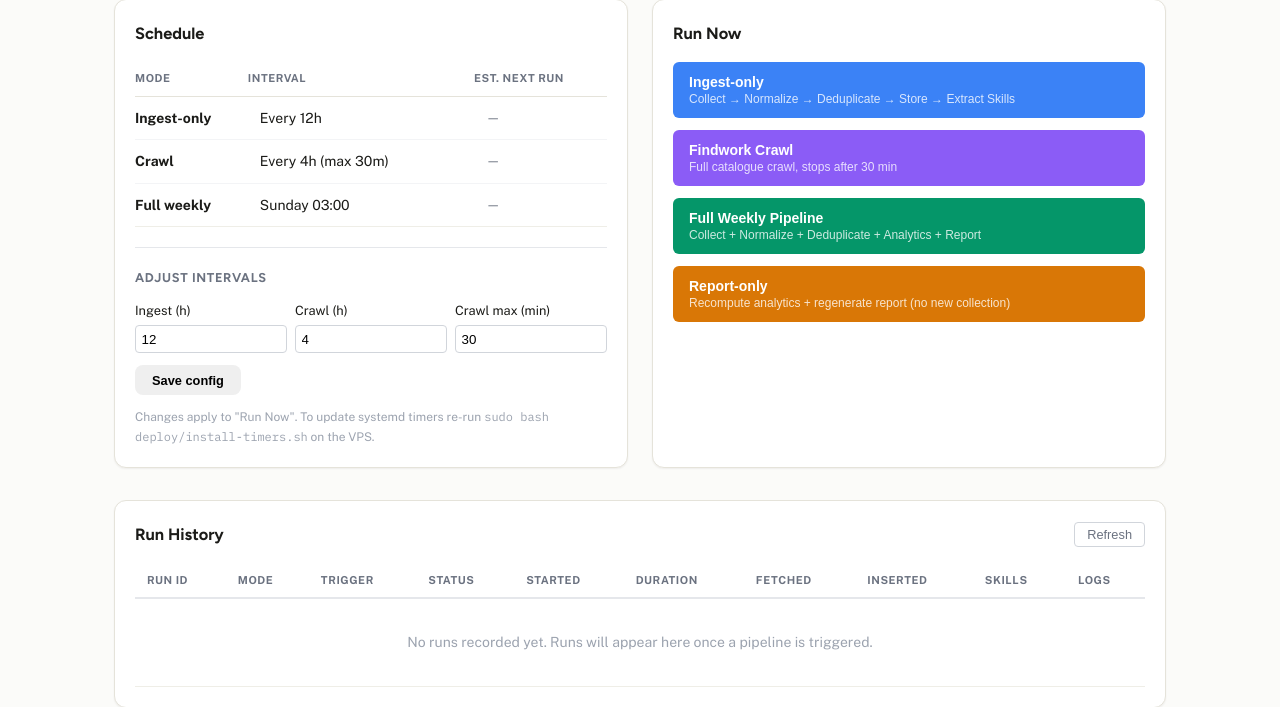
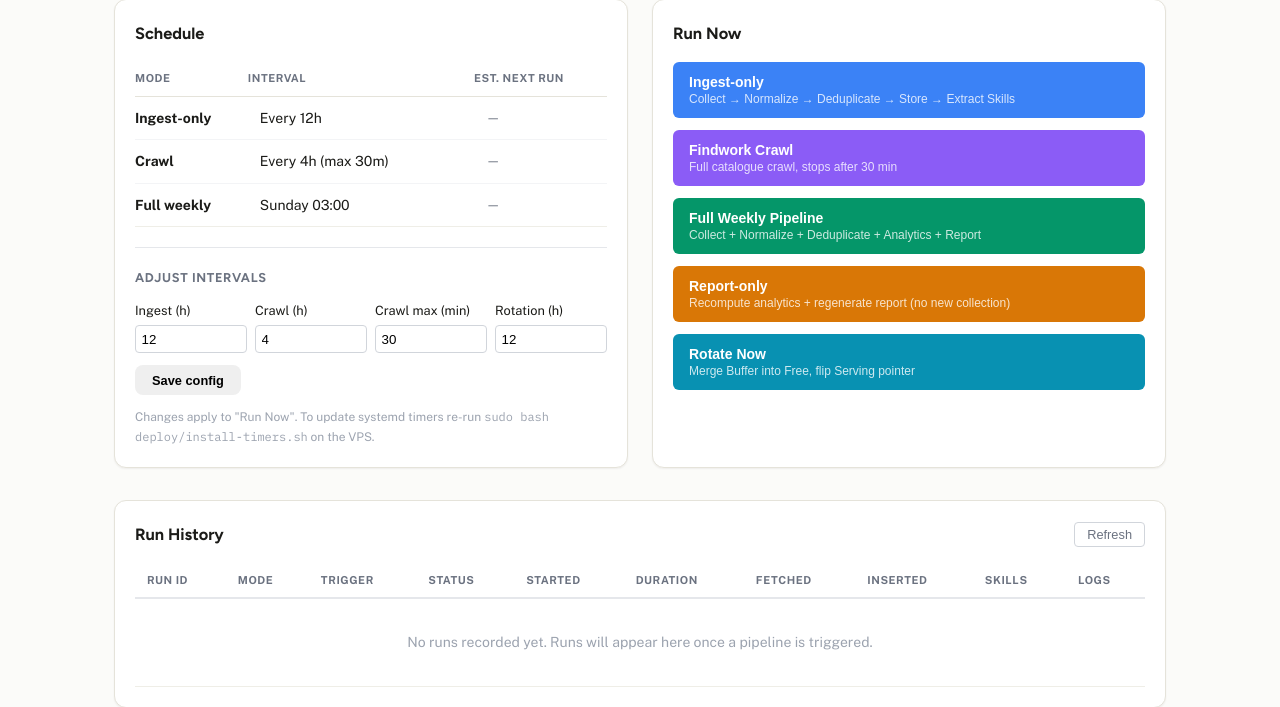
Before and after one commit to mmujtaba0085/job-market-intelligence, a Flask app: page /admin/pipeline in a window 1280 px wide. Shown: the part 181-888 px from the top of the page. Run offline with Flask 3, Linux system fonts and the light colour scheme; the visitor is signed in with stand-in values (Sample User, id 1); data comes from the database, SQL or seed files in the repository; data that the repository does not hold is empty; parts of the project's set-up code (start-up, migrations or seed data) failed here and were passed over.

Commit message:
feat: add Rotate Now button and rotation interval config to admin pipeline UI

```diff
--- a/templates/admin_pipeline.html
+++ b/templates/admin_pipeline.html
@@ -54,7 +54,7 @@
       <!-- Interval config -->
       <form id="config-form" style="margin-top:1.25rem;padding-top:1.25rem;border-top:1px solid #e5e7eb">
         <h4 style="margin:0 0 0.75rem;font-size:0.8rem;text-transform:uppercase;letter-spacing:.05em;color:#6b7280">Adjust Intervals</h4>
-        <div style="display:grid;grid-template-columns:1fr 1fr 1fr;gap:0.5rem;margin-bottom:0.75rem">
+        <div style="display:grid;grid-template-columns:1fr 1fr 1fr 1fr;gap:0.5rem;margin-bottom:0.75rem">
           <label style="font-size:0.8rem">
             Ingest (h)
             <input name="ingest_interval_hours" type="number" min="1" max="168"
@@ -71,6 +71,12 @@
             Crawl max (min)
             <input name="crawl_max_runtime_minutes" type="number" min="5" max="120"
               value="{{ config.crawl_max_runtime_minutes }}"
+              style="width:100%;margin-top:0.25rem;padding:0.35rem;border:1px solid #d1d5db;border-radius:4px">
+          </label>
+          <label style="font-size:0.8rem">
+            Rotation (h)
+            <input name="rotation_max_interval_hours" type="number" min="1" max="72"
+              value="{{ config.rotation_max_interval_hours }}"
               style="width:100%;margin-top:0.25rem;padding:0.35rem;border:1px solid #d1d5db;border-radius:4px">
           </label>
         </div>
@@ -109,6 +115,12 @@
           style="background:#d97706;color:#fff;border:none;border-radius:6px;padding:0.75rem 1rem;cursor:pointer;text-align:left;font-size:0.875rem">
           <strong>Report-only</strong>
           <span style="display:block;font-size:0.75rem;opacity:.8;margin-top:2px">Recompute analytics + regenerate report (no new collection)</span>
+        </button>
+
+        <button onclick="triggerRotate()" class="run-btn"
+          style="background:#0891b2;color:#fff;border:none;border-radius:6px;padding:0.75rem 1rem;cursor:pointer;text-align:left;font-size:0.875rem">
+          <strong>Rotate Now</strong>
+          <span style="display:block;font-size:0.75rem;opacity:.8;margin-top:2px">Merge Buffer into Free, flip Serving pointer</span>
         </button>
       </div>
       <div id="run-msg" style="margin-top:0.75rem;font-size:0.875rem;color:#6b7280;display:none"></div>
@@ -212,6 +224,36 @@ async function triggerRun(mode) {
   }
 }
 
+async function triggerRotate() {
+  const btn = document.querySelector('button[onclick="triggerRotate()"]');
+  btn.disabled = true;
+  btn.style.opacity = '0.6';
+  const msg = document.getElementById('run-msg');
+  msg.style.display = 'block';
+  msg.style.color = '#6b7280';
+  msg.textContent = 'Rotating…';
+
+  try {
+    const r = await fetch('/admin/pipeline/rotate', { method: 'POST', headers: {'X-CSRFToken': csrf} });
+    const data = await r.json();
+    if (r.ok) {
+      msg.style.color = '#059669';
+      msg.textContent = data.rotated
+        ? `Rotated: merged ${data.merged} job(s), now serving ${data.new_serving}.`
+        : 'Skipped: site busy, try again shortly.';
+    } else {
+      msg.style.color = '#dc2626';
+      msg.textContent = data.error || 'Failed to rotate';
+    }
+  } catch(e) {
+    msg.style.color = '#dc2626';
+    msg.textContent = 'Network error';
+  } finally {
+    btn.disabled = false;
+    btn.style.opacity = '1';
+  }
+}
+
 document.getElementById('config-form').addEventListener('submit', async e => {
   e.preventDefault();
   const fd = new FormData(e.target);
--- a/web_viewer.py
+++ b/web_viewer.py
@@ -2970,11 +2970,19 @@ def admin_pipeline_run():
     return jsonify({"run_id": run_id, "mode": mode, "status": "started"})
 
 
+@app.route("/admin/pipeline/rotate", methods=["POST"])
+@require_admin
+def admin_pipeline_rotate():
+    from src.db_rotation import rotate
+    result = rotate()
+    return jsonify(result)
+
+
 @app.route("/admin/pipeline/config", methods=["POST"])
 @require_admin
 def admin_pipeline_config():
     from src.pipeline_monitor import set_config
-    allowed = {"ingest_interval_hours", "crawl_interval_hours", "crawl_max_runtime_minutes"}
+    allowed = {"ingest_interval_hours", "crawl_interval_hours", "crawl_max_runtime_minutes", "rotation_max_interval_hours"}
     updated = []
     for key in allowed:
         val = request.form.get(key, "").strip()
```
Also changed, not shown: tests/test_admin_pipeline_rotate_route.py (added, +114 -0 lines).
